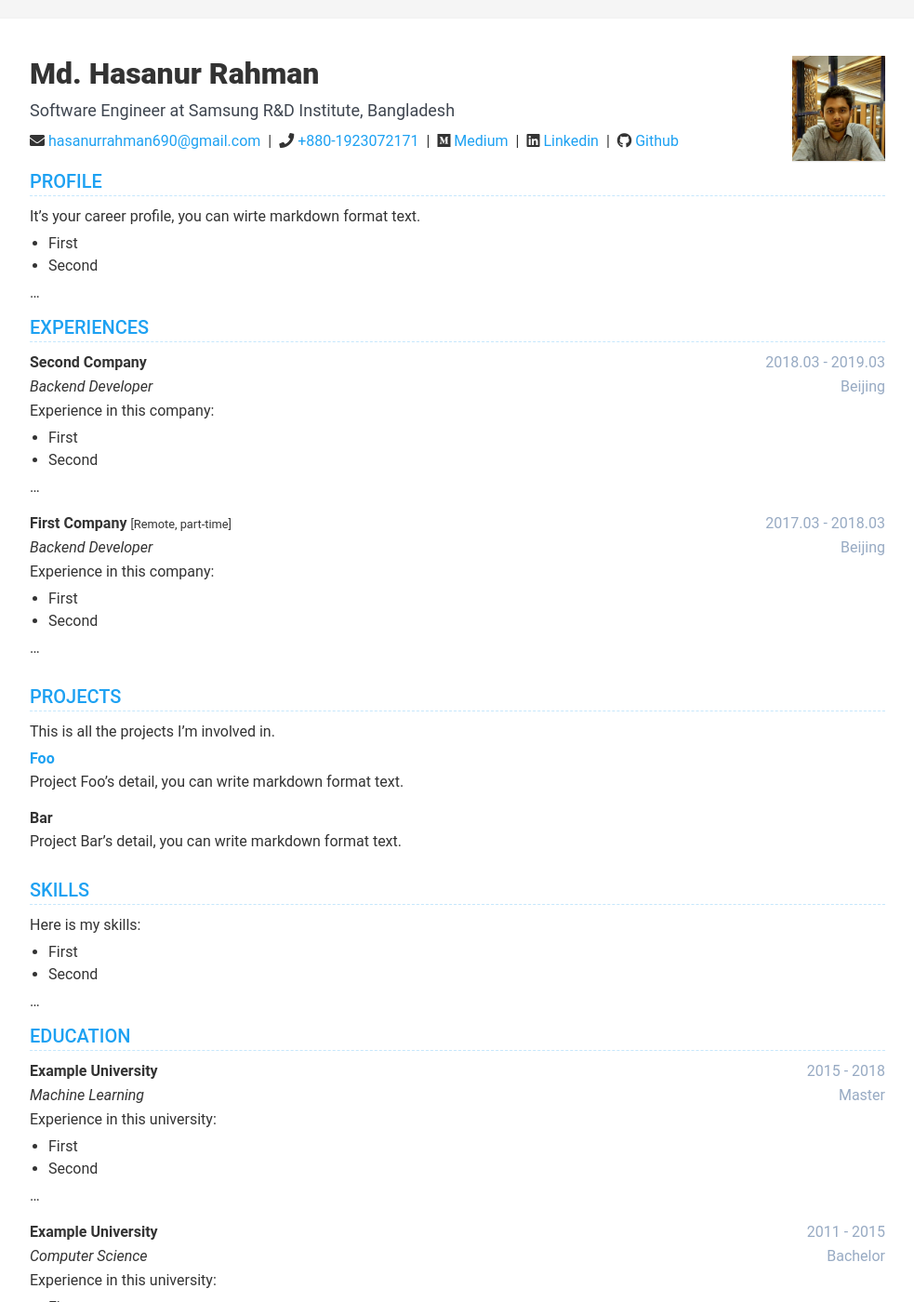
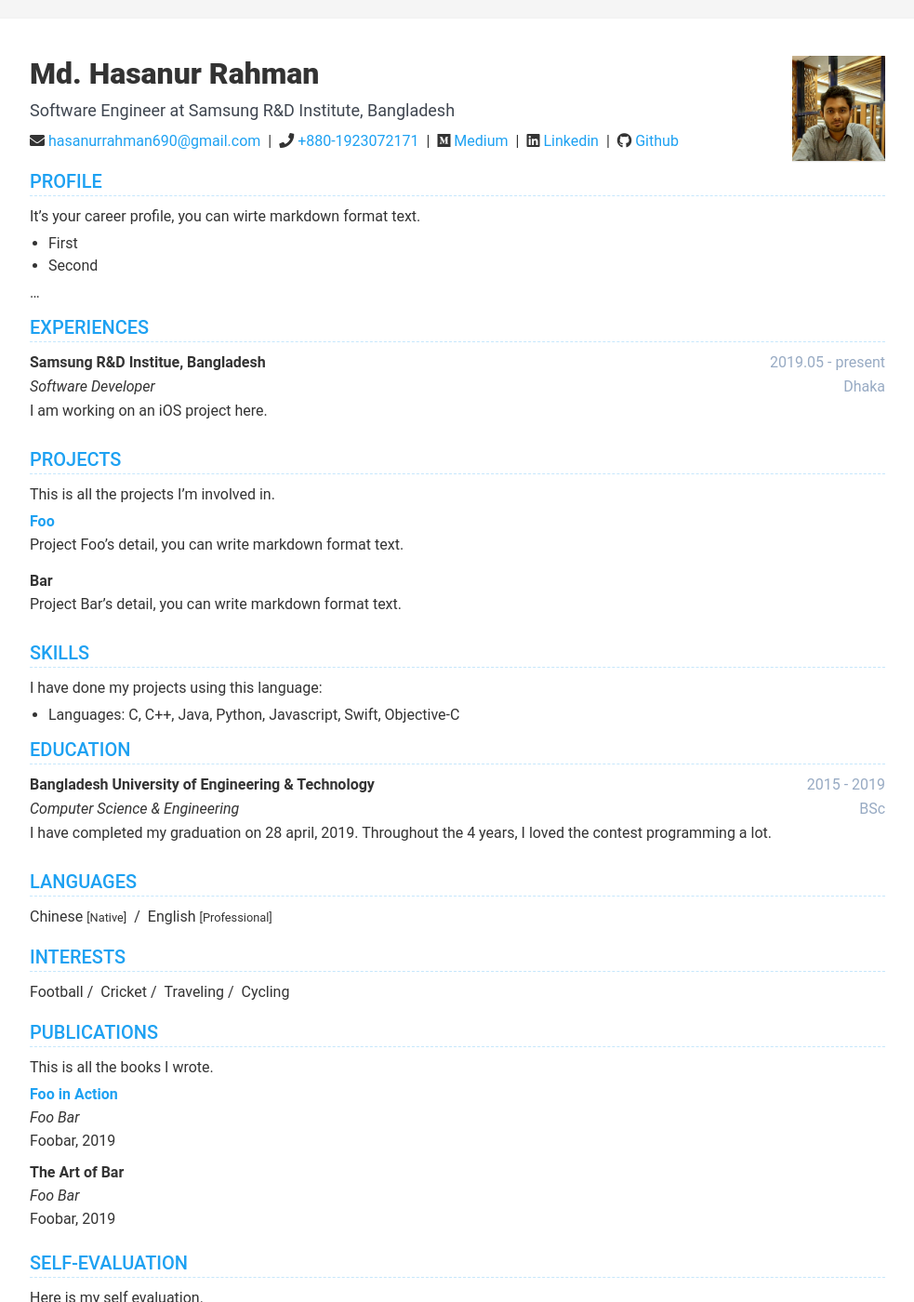
Before and after one commit to umma-salma/hasanur-rahman.github.io, a Jekyll site: the page built from index.html, in a window 1280 px wide and 1400 px high. Shown: the whole window at 93% size, without its empty margins (148-1131 px from the left). Built offline with Jekyll 4.4.1, drawn with Linux system fonts in a browser that asks for light colours; nearby versions of some CDN libraries; some of the changed text lies outside the part shown.

Commit message:
update data.yml

```diff
--- a/_data/data.yml
+++ b/_data/data.yml
@@ -34,9 +34,13 @@
   display: true
   title: Interests
   items:
-    - item: Reading
+    - item: Football
       link:
-    - item: Cooking
+    - item: Cricket
+      link:
+    - item: Traveling
+      link:
+    - item: Cycling
       link:
 
 profile:
@@ -53,55 +57,24 @@
   display: true
   title: Education
   items:
-    - university: Example University
-      time: 2015 - 2018
-      major: Machine Learning
-      degree: Master
+    - university: Bangladesh University of Engineering & Technology
+      time: 2015 - 2019
+      major: Computer Science & Engineering
+      degree: BSc
       details: |
-        Experience in this university:
-        + First
-        + Second
-
-        ...
-
-    - university: Example University
-      time: 2011 - 2015
-      major: Computer Science
-      degree: Bachelor
-      details: |
-        Experience in this university:
-        + First
-        + Second
-
-        ...
+        I have completed my graduation on 28 april, 2019. Throughout the 4 years, I loved the contest programming a lot.
 
 experiences:
   display: true
   title: Experiences
   items:
-    - role: Backend Developer
-      time: 2018.03 - 2019.03
-      company: Second Company
+    - role: Software Developer
+      time: 2019.05 - present
+      company: Samsung R&D Institue, Bangladesh
       tag:
-      location: Beijing
+      location: Dhaka
       details: |
-        Experience in this company:
-        + First
-        + Second
-
-        ...
-
-    - role: Backend Developer
-      time: 2017.03 - 2018.03
-      company: First Company
-      tag: Remote, part-time
-      location: Beijing
-      details: |
-        Experience in this company:
-        + First
-        + Second
-
-        ...
+        I am working on an iOS project here.
 
 projects:
   display: true
@@ -140,11 +113,8 @@
   display: true
   title: Skills
   details: |
-    Here is my skills:
-    + First
-    + Second
-
-    ...
+    I have done my projects using this language:
+    + Languages: C, C++, Java, Python, Javascript, Swift, Objective-C
 
 evaluation:
   display: true
```
